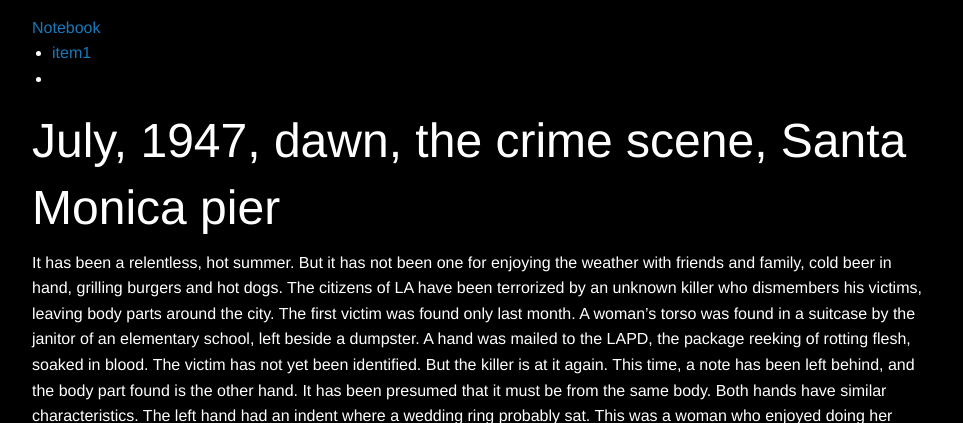
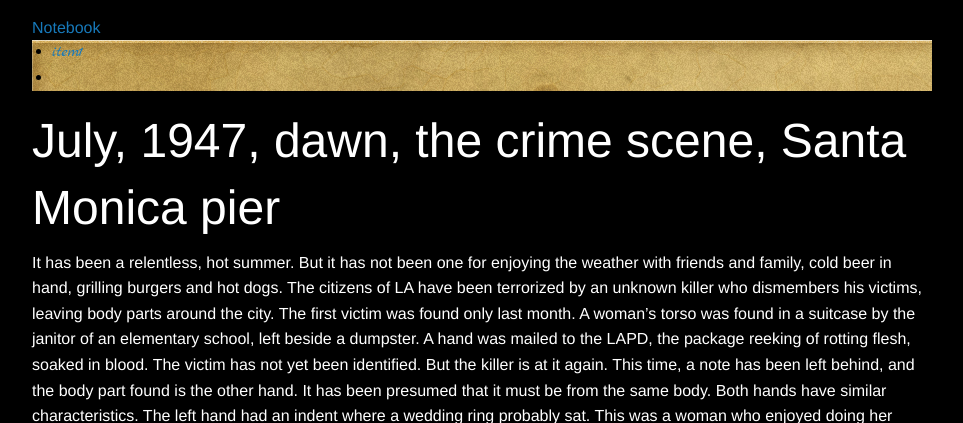
Before and after one commit to AndrewDESmith/PsychoAdventureRedux, a Rails app: page /scenes/1 in a window 1280 px wide. Shown: the top 423 px of the page, without its empty margins (158-1121 px from the left). Run offline with Rails 7, Linux system fonts and the light colour scheme; the visitor is signed in with stand-in values (Sample User, id 1); data comes from the database, SQL or seed files in the repository; style sheets or scripts are compiled from the project's sources; parts of the project's set-up code (start-up, migrations or seed data) failed here and were passed over; some libraries are stand-ins or nearby versions.

Commit message:
Added paper background image and notebook font

```diff
--- a/app/assets/stylesheets/scenes.css.scss
+++ b/app/assets/stylesheets/scenes.css.scss
@@ -5,3 +5,11 @@ div {
 h1 {
 	color: #ffffff;
 }
+
+aside.right-off-canvas-menu {
+	background-image: url(/old_paper.jpg);
+	font-family: 'Marck Script';
+	font-style: normal;
+	font-weight: 400;
+	color: #000000;
+}
--- a/app/views/layouts/application.html.erb
+++ b/app/views/layouts/application.html.erb
@@ -7,6 +7,7 @@
 	  <%= stylesheet_link_tag 'application', media: 'all', 'data-turbolinks-track' => true %>
 	  <link href='http://fonts.googleapis.com/css?family=Sigmar+One' rel='stylesheet' type='text/css'>
 	  <link href='http://fonts.googleapis.com/css?family=Cutive+Mono' rel='stylesheet' type='text/css'>
+	  <link href='http://fonts.googleapis.com/css?family=Marck+Script' rel='stylesheet' type='text/css'>
 	  <script type='text/javascript' src='homepage_fadein.js'></script>
 	  <%= javascript_include_tag 'application', 'data-turbolinks-track' => true %>
 	  <%= csrf_meta_tags %>
--- a/app/views/scenes/show.html.erb
+++ b/app/views/scenes/show.html.erb
@@ -9,7 +9,7 @@
         <!-- whatever you want goes here -->
         <ul>
           <li><a href="#">item1</a></li>
-          <li style="color:white"><% @clue_scenes.each do |clue_scene| %>
+          <li><% @clue_scenes.each do |clue_scene| %>
       			<%= clue_scene.notebook_entry %>
     		<% end %>
     	</li>
```
Also changed, not shown: public/old_paper.jpg (added), 5 other files.
